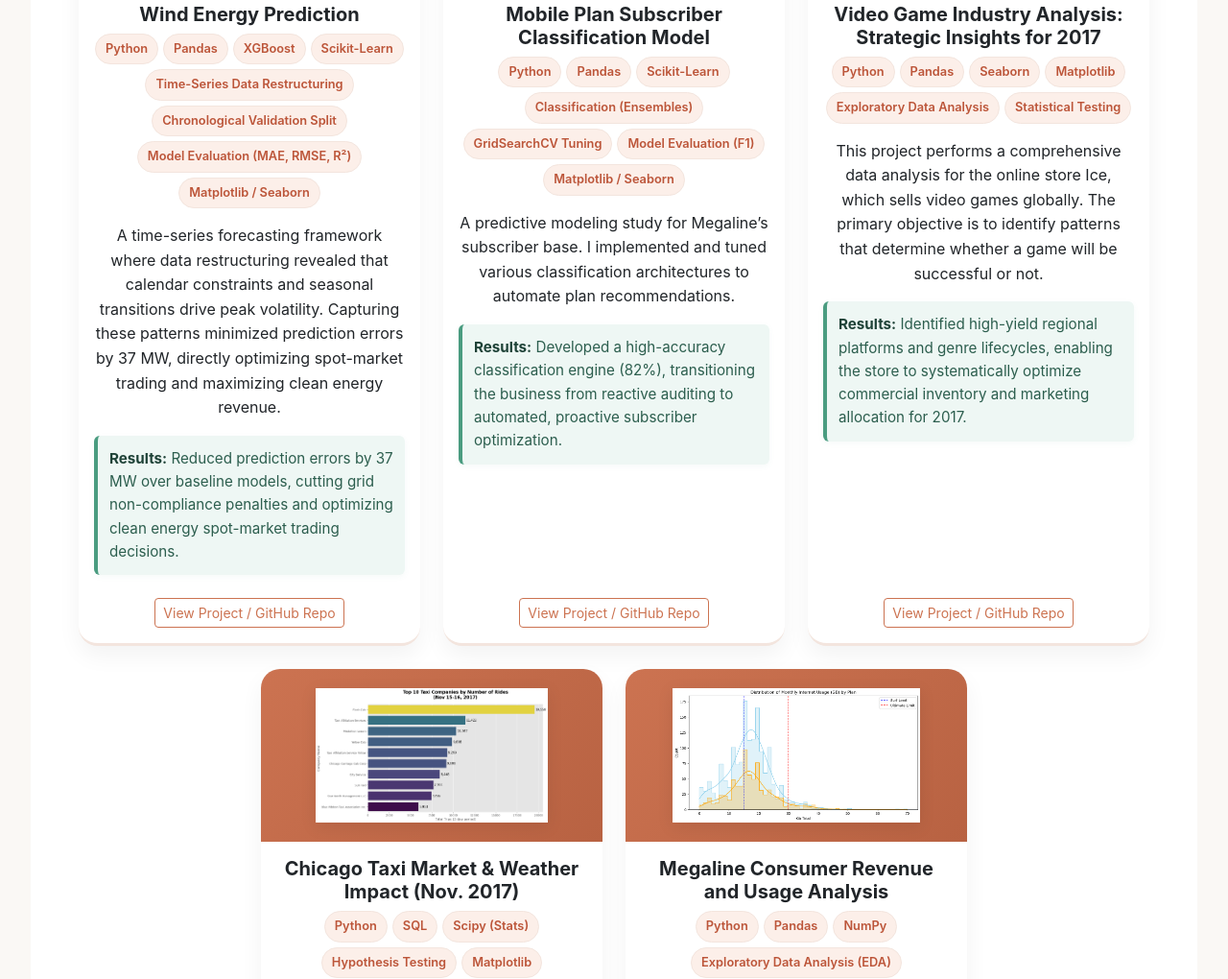
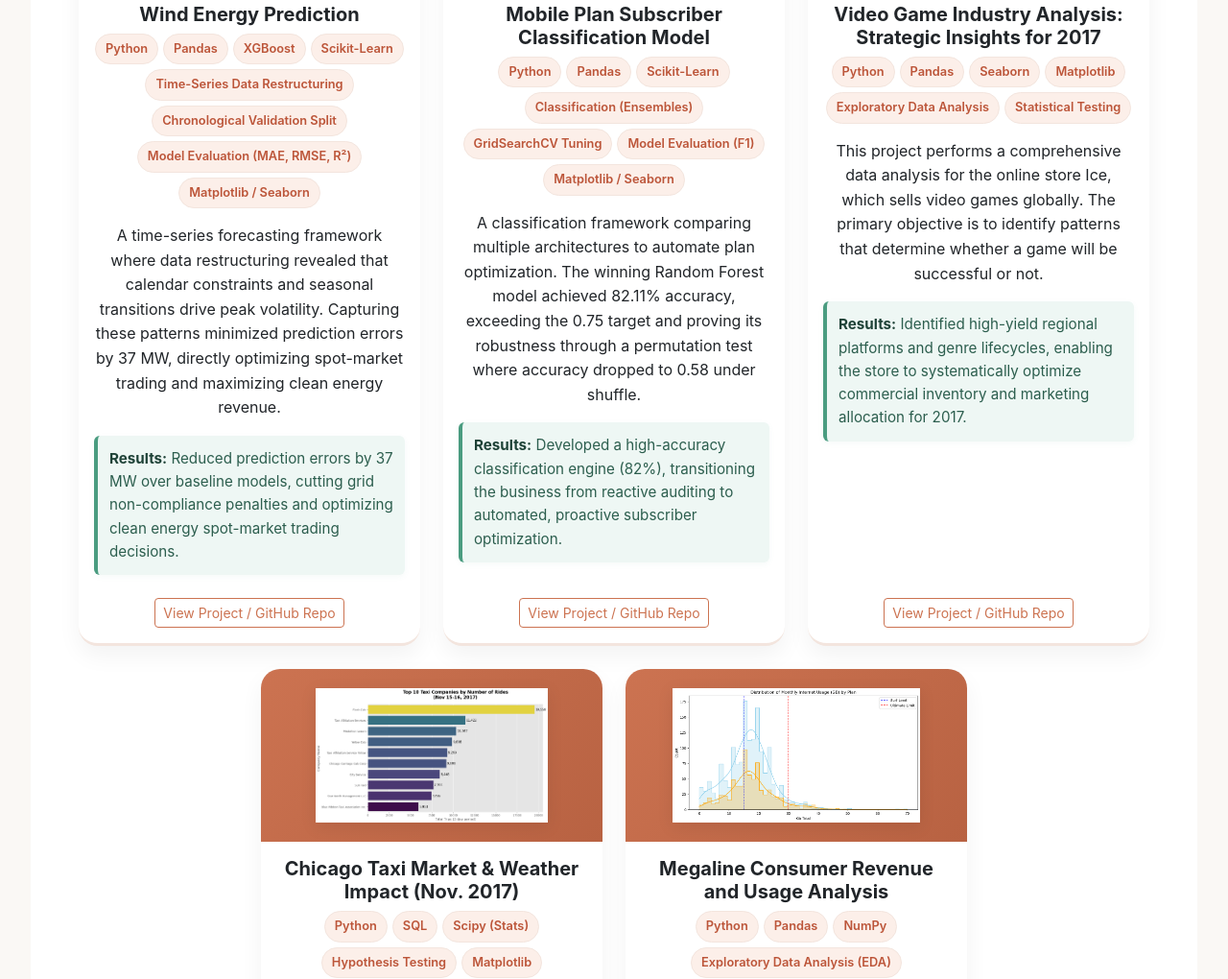
Before and after one commit to fiorellatrigo/fiorellatrigo.github.io, a plain HTML site: page index.html in a window 1280 px wide. Shown: the part 1526-2546 px from the top of the page at 96% size. Drawn offline with nearby package versions, Linux system fonts and the light colour scheme.

Commit message:
improved project 5 description

```diff
--- a/index.html
+++ b/index.html
@@ -637,8 +637,9 @@
                   <span class="badge-tech">Matplotlib / Seaborn</span>
                 </div>
                 <p class="card-text mt-3">
-                  A predictive modeling study for Megaline’s subscriber base. I implemented and tuned various classification
-                  architectures to automate plan recommendations.
+                  A classification framework comparing multiple architectures to automate plan optimization.
+                  The winning Random Forest model achieved 82.11% accuracy, exceeding the 0.75 target and
+                  proving its robustness through a permutation test where accuracy dropped to 0.58 under shuffle.
                 </p>
                 <div class="project-results-box">
                   <strong>Results:</strong> Developed a high-accuracy classification engine (82%), transitioning the business from reactive auditing to automated, proactive subscriber optimization.
```
